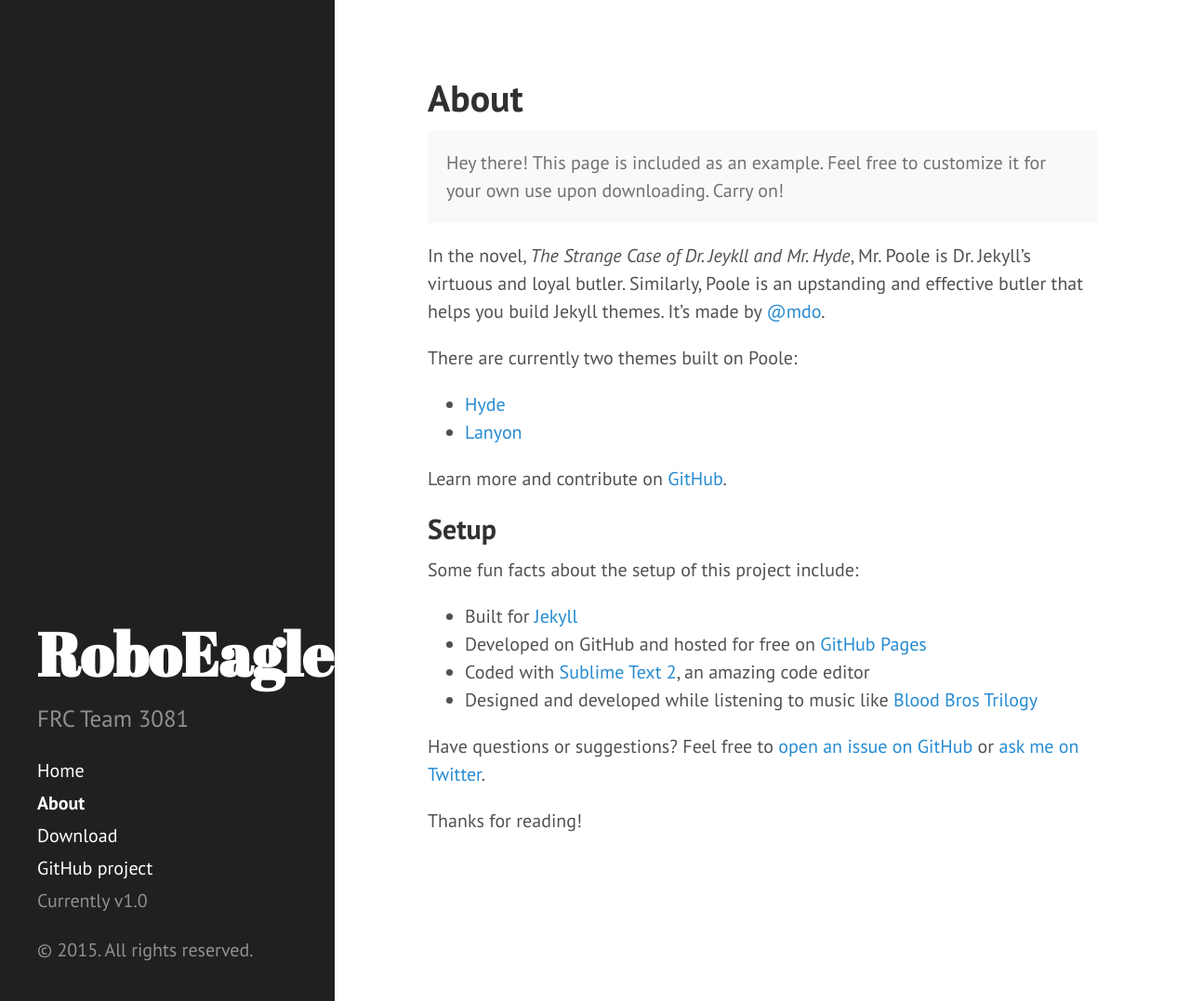
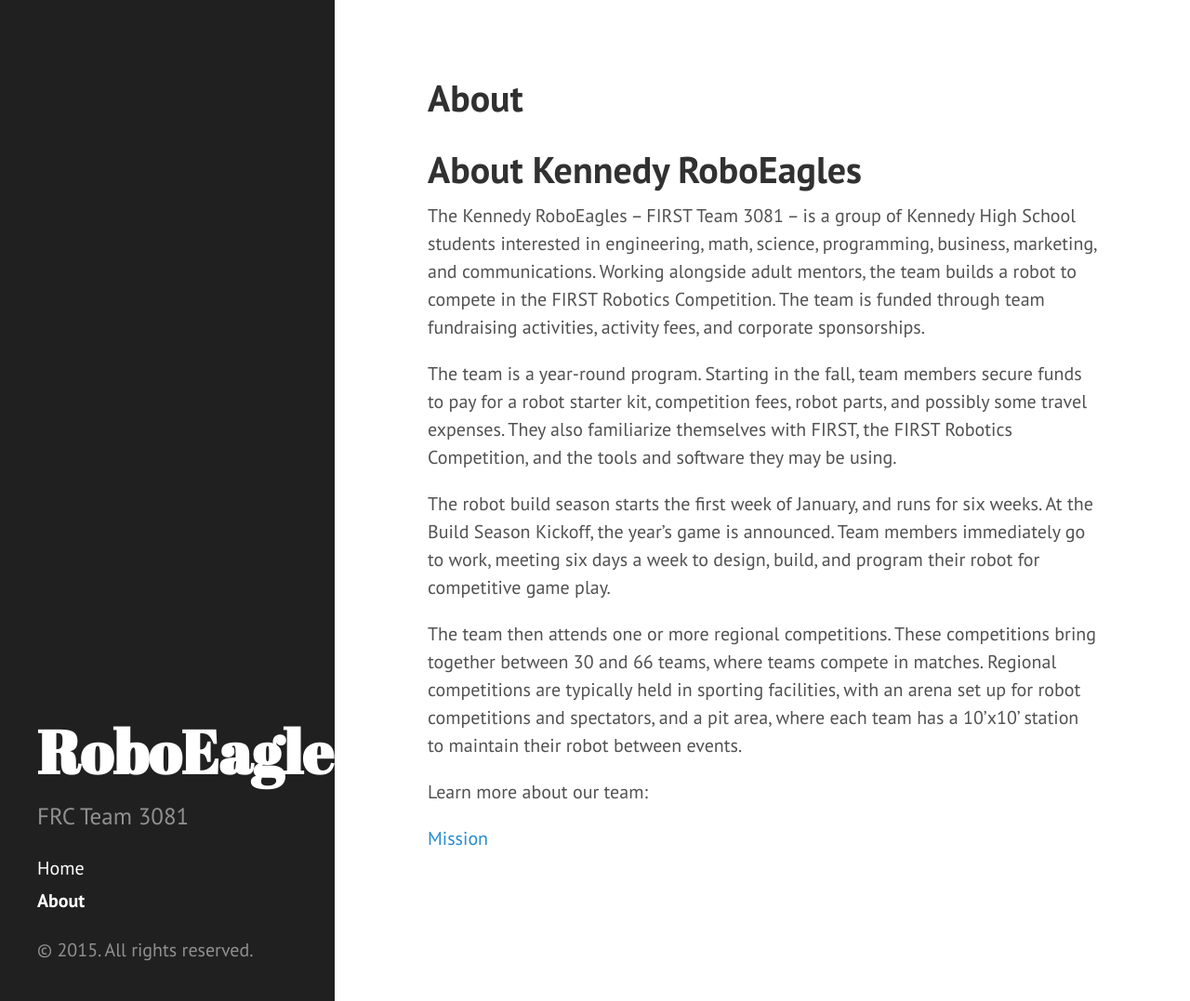
Before and after one commit to KennedyRoboEagles/KennedyRoboEagles.github.io-archive, a Jekyll site: the page built from about.md, in a window 1280 px wide and 1077 px high. Shown: the whole window at 93% size. Built offline with Jekyll 4.4.1, drawn with Linux system fonts in a browser that asks for light colours; Markdown is read by kramdown in place of the engine named in the settings.

Commit message:
More changes to mission

```diff
--- a/_includes/sidebar.html
+++ b/_includes/sidebar.html
@@ -26,9 +26,6 @@
         {% endif %}
       {% endfor %}
 
-      <a class="sidebar-nav-item" href="{{ site.github.repo }}/archive/v{{ site.version }}.zip">Download</a>
-      <a class="sidebar-nav-item" href="{{ site.github.repo }}">GitHub project</a>
-      <span class="sidebar-nav-item">Currently v{{ site.version }}</span>
     </nav>
 
     <p>&copy; {{ site.time | date: '%Y' }}. All rights reserved.</p>
--- /dev/null
+++ b/_layouts/page-nomenu.html
@@ -0,0 +1,3 @@
+---
+layout: page
+---
--- a/about.md
+++ b/about.md
@@ -2,29 +2,16 @@
 layout: page
 title: About
 ---
+# About Kennedy RoboEagles
 
-<p class="message">
-  Hey there! This page is included as an example. Feel free to customize it for your own use upon downloading. Carry on!
-</p>
+The Kennedy RoboEagles – FIRST Team 3081 – is a group of Kennedy High School students interested in engineering, math, science, programming, business, marketing, and communications.  Working alongside adult mentors, the team builds a robot to compete in the FIRST Robotics Competition.  The team is funded through team fundraising activities, activity fees, and corporate sponsorships.
 
-In the novel, *The Strange Case of Dr. Jeykll and Mr. Hyde*, Mr. Poole is Dr. Jekyll's virtuous and loyal butler. Similarly, Poole is an upstanding and effective butler that helps you build Jekyll themes. It's made by [@mdo](https://twitter.com/mdo).
+The team is a year-round program.  Starting in the fall, team members secure funds to pay for a robot starter kit, competition fees, robot parts, and possibly some travel expenses.  They also familiarize themselves with FIRST, the FIRST Robotics Competition, and the tools and software they may be using.
 
-There are currently two themes built on Poole:
+The robot build season starts the first week of January, and runs for six weeks.  At the Build Season Kickoff, the year’s game is announced.  Team members immediately go to work, meeting six days a week to design, build, and program their robot for competitive game play.
 
-* [Hyde](http://hyde.getpoole.com)
-* [Lanyon](http://lanyon.getpoole.com)
+The team then attends one or more regional competitions.  These competitions bring together between 30 and 66 teams, where teams compete in matches.  Regional competitions are typically held in sporting facilities, with an arena set up for robot competitions and spectators, and a pit area, where each team has a 10’x10’ station to maintain their robot between events.
 
-Learn more and contribute on [GitHub](https://github.com/poole).
+Learn more about our team:
 
-## Setup
-
-Some fun facts about the setup of this project include:
-
-* Built for [Jekyll](http://jekyllrb.com)
-* Developed on GitHub and hosted for free on [GitHub Pages](https://pages.github.com)
-* Coded with [Sublime Text 2](http://sublimetext.com), an amazing code editor
-* Designed and developed while listening to music like [Blood Bros Trilogy](https://soundcloud.com/maddecent/sets/blood-bros-series)
-
-Have questions or suggestions? Feel free to [open an issue on GitHub](https://github.com/poole/issues/new) or [ask me on Twitter](https://twitter.com/mdo).
-
-Thanks for reading!
+[Mission](/mission.html)
```
Also changed, not shown: mission.md (added, +7 -0 lines).
